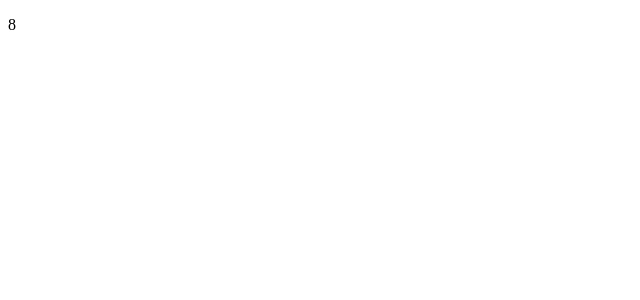
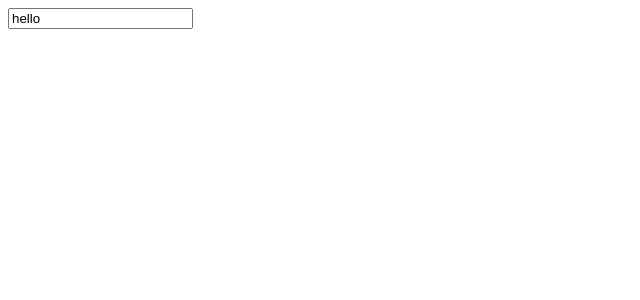
Before and after one commit to afonyaa/vue-challenges, a Vue app: page / in a window 1280 px wide. Shown: the top 300 px of the page, without its empty margins (0-640 px from the left). Built offline with nearby package versions, Linux system fonts and the light colour scheme.

Commit message:
custom ref

```diff
--- a/src/App.vue
+++ b/src/App.vue
@@ -1,32 +1,31 @@
-<script setup lang="ts">
-import { ref, computed, watch, watchEffect, effectScope } from "vue"
+<script setup>
+import { watch, customRef } from "vue"
 
-const scope = effectScope()
+function useDebouncedRef(factory, delay) {
+  let localValue = factory
+  let timeout
+  return customRef((track, trigger) => ({
+    get() {
+      track()
+      return localValue
+    },
+    set(value) {
+      localValue = value
+      clearTimeout(timeout)
+      timeout = setTimeout(() => {
+        trigger()
+      }, delay)
+    }
+  }))
+}
+const text = useDebouncedRef("hello", 2000)
 
-const counter = ref(1)
-const doubled = computed(() => counter.value * 2)
-
-// use the `effectScope` API to make these effects stop together after being triggered once
-
-scope.run(() => {
-  watch(doubled, () => console.log('watch',doubled.value))
-  watchEffect(() => console.log('watch effect', doubled.value))
+watch(text, (value) => {
+  console.log(value)
 })
-
-counter.value = 2
-
-setTimeout(() => {
-  scope.stop()
-  counter.value = 4
-})
-
 
 </script>
 
 <template>
-   <div>
-    <p>
-      {{ doubled }}
-    </p>
-  </div>
+    <input v-model="text" />
 </template>
```
